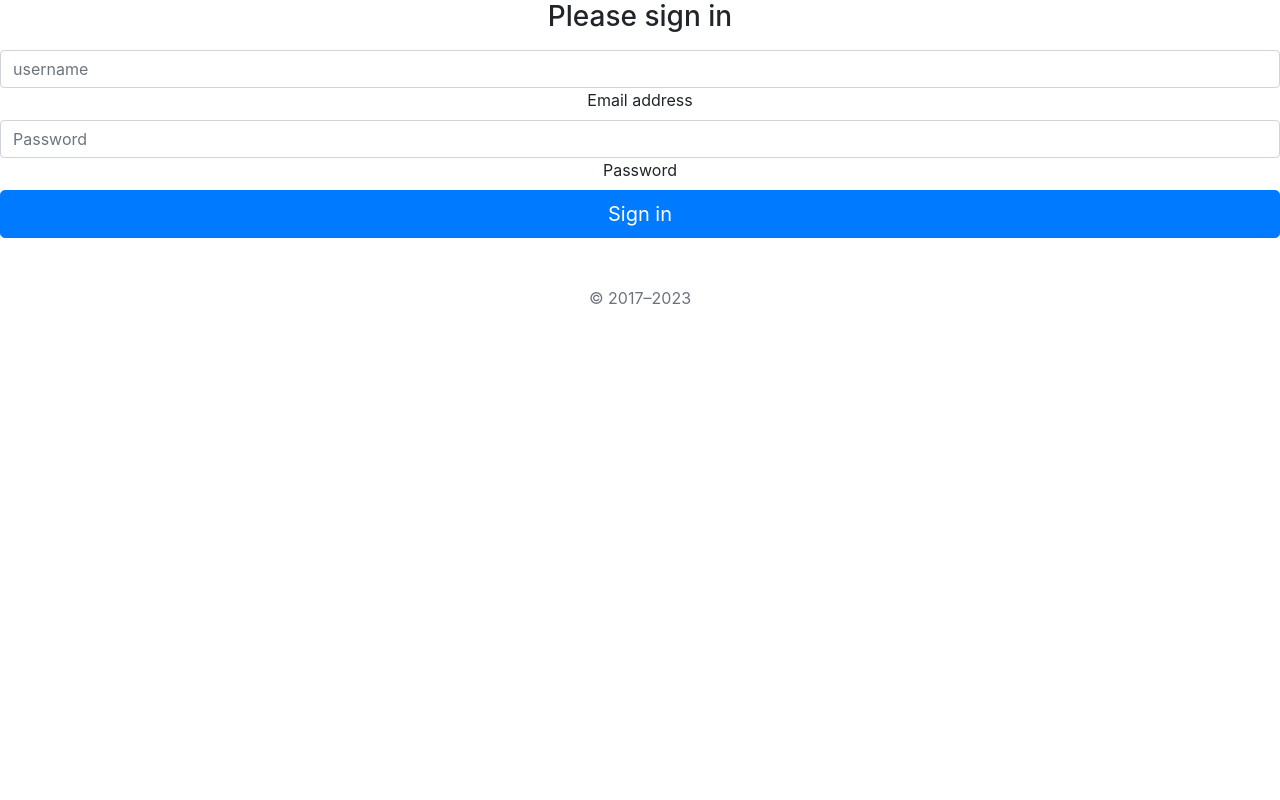
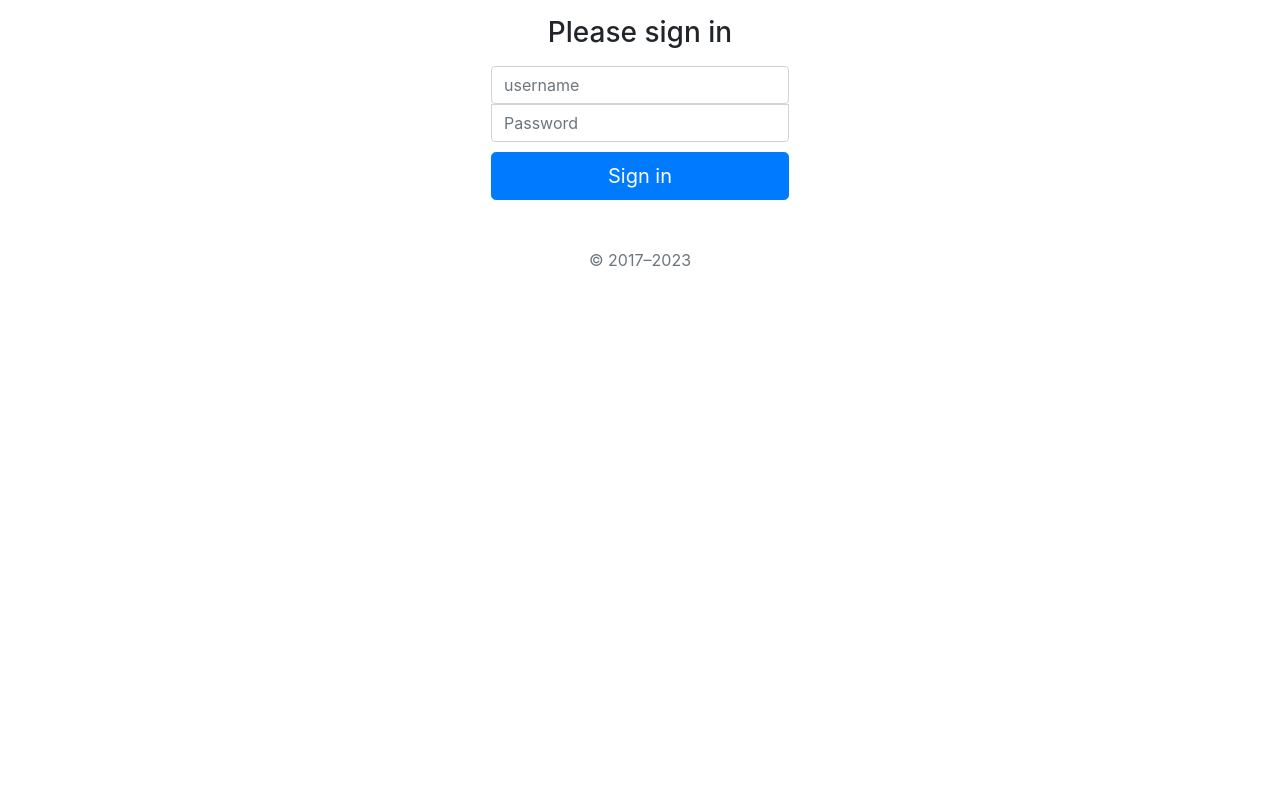
Before and after one commit to gustave-studio/django_test_sns, a Django app: page /signup/ in a window 1280 px wide. Run offline with Django 4.2, Linux system fonts and the light colour scheme.

Commit message:
💄css追加

```diff
--- a/boardproject/settings.py
+++ b/boardproject/settings.py
@@ -102,7 +102,11 @@ USE_TZ = True
 # Static files (CSS, JavaScript, Images)
 # https://docs.djangoproject.com/en/4.2/howto/static-files/
 
-STATIC_URL = 'static/'
+STATIC_URL = 'sta/'
+
+STATIC_ROOT = BASE_DIR / 'staticfiles'
+
+STATICFILES_DIRS = [str(BASE_DIR / 'static')]
 
 # Default primary key field type
 # https://docs.djangoproject.com/en/4.2/ref/settings/#default-auto-field
--- a/boardproject/urls.py
+++ b/boardproject/urls.py
@@ -22,4 +22,5 @@ from django.conf.urls.static import static
 urlpatterns = [
     path('admin/', admin.site.urls),
     path('', include('boardapp.urls'))
-] + static(settings.MEDIA_URL, document_root=settings.MEDIA_ROOT)
+] + static(settings.MEDIA_URL, document_root=settings.MEDIA_ROOT) \
+  + static(settings.STATIC_URL, document_root=settings.STATIC_ROOT)
--- /dev/null
+++ b/static/style.css
@@ -0,0 +1,25 @@
+html,
+body {
+  height: 100%;
+}
+
+.form-signin {
+  max-width: 330px;
+  padding: 1rem;
+}
+
+.form-signin .form-floating:focus-within {
+  z-index: 2;
+}
+
+.form-signin input[type="email"] {
+  margin-bottom: -1px;
+  border-bottom-right-radius: 0;
+  border-bottom-left-radius: 0;
+}
+
+.form-signin input[type="password"] {
+  margin-bottom: 10px;
+  border-top-left-radius: 0;
+  border-top-right-radius: 0;
+}
--- a/templates/base.html
+++ b/templates/base.html
@@ -8,6 +8,9 @@
     <!-- Bootstrap CSS -->
     <link rel="stylesheet" href="https://cdn.jsdelivr.net/npm/bootstrap@4.3.1/dist/css/bootstrap.min.css" integrity="sha384-ggOyR0iXCbMQv3Xipma34MD+dH/1fQ784/j6cY/iJTQUOhcWr7x9JvoRxT2MZw1T" crossorigin="anonymous">
 
+    {% block customcss %}
+    {% endblock customcss %}
+
     <title>Hello, world!</title>
   </head>
   {% block header %}
--- a/templates/signup.html
+++ b/templates/signup.html
@@ -1,4 +1,9 @@
 {% extends 'base.html' %}
+{% load static %}
+
+{% block customcss %}
+<link href="{% static 'style.css' %}" rel="stylesheet">
+{% endblock customcss %}
 
 {% block content %}
 <body class="text-center">
@@ -9,11 +14,11 @@
 
         <div class="form-floating">
           <input type="text" class="form-control" id="floatingInput" placeholder="username" name="username">
-          <label for="floatingInput">Email address</label>
+          <!-- <label for="floatingInput">Email address</label> -->
         </div>
         <div class="form-floating">
           <input type="password" class="form-control" id="floatingPassword" placeholder="Password" name="password">
-          <label for="floatingPassword">Password</label>
+          <!-- <label for="floatingPassword">Password</label> -->
         </div>
         <button class="w-100 btn btn-lg btn-primary" type="submit">Sign in</button>
         <p class="mt-5 mb-3 text-muted">&copy; 2017–2023</p>
```
